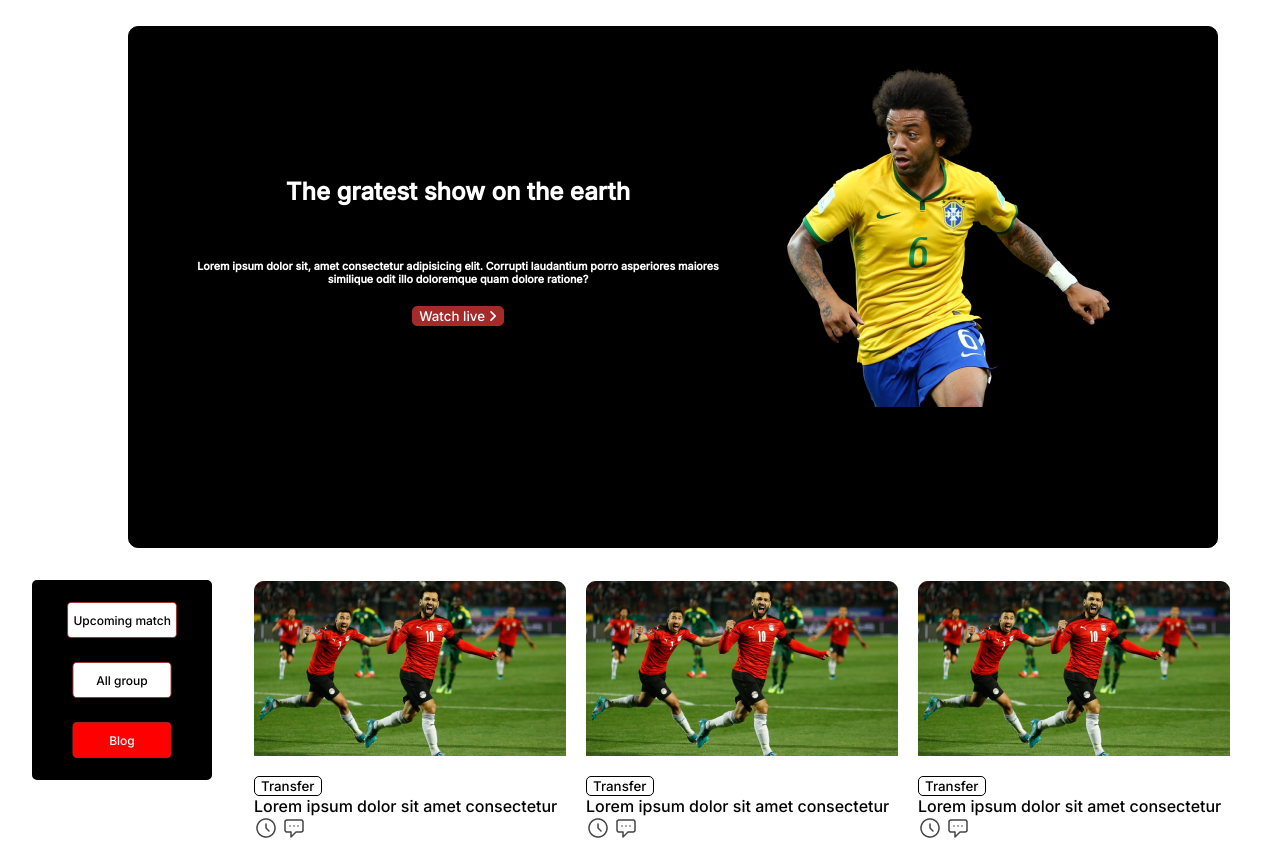
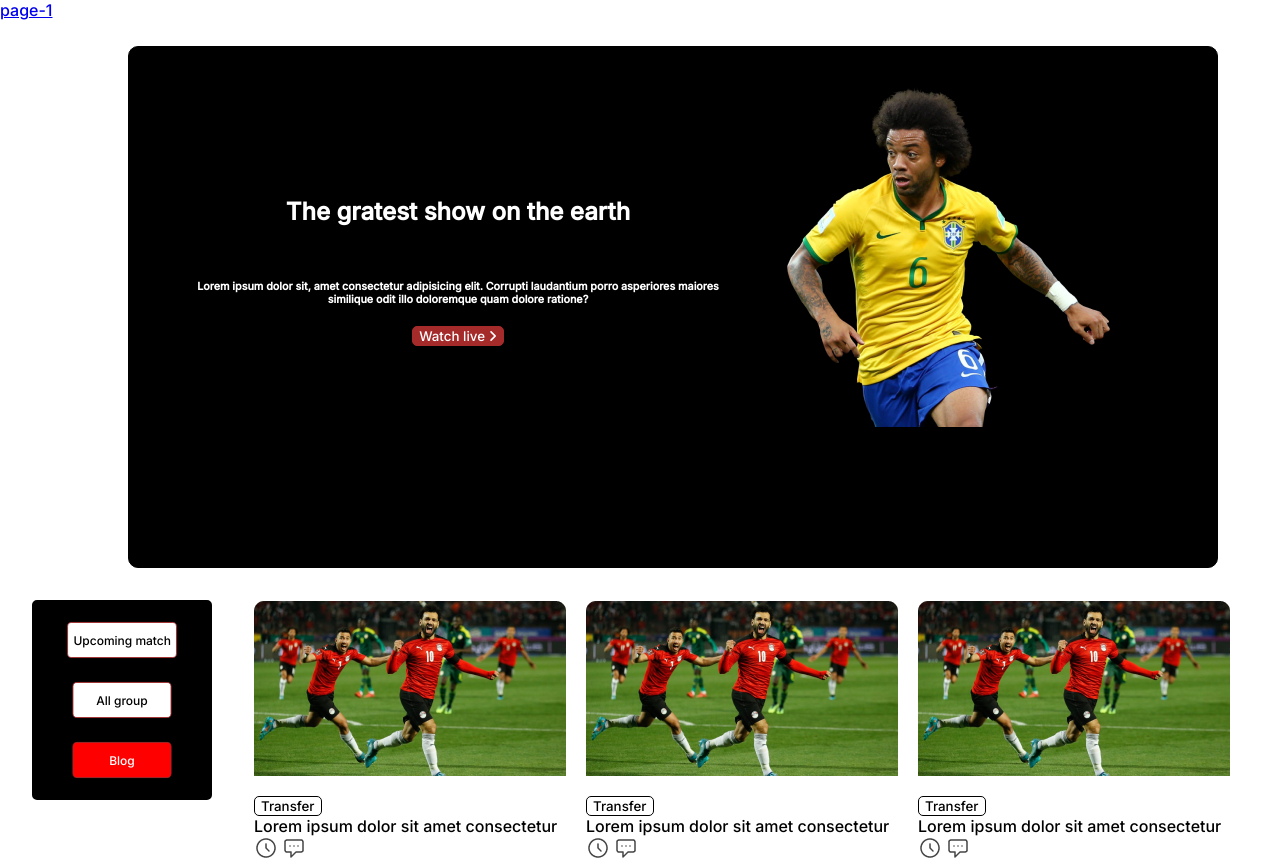
Before and after one commit to sanjidaakhanda/world-cup-assig, a plain HTML site: page index.html in a window 1280 px wide. Shown: the top 867 px of the page. Drawn offline with Linux system fonts and the light colour scheme.

Commit message:
last  commit

```diff
--- a/index.html
+++ b/index.html
@@ -27,6 +27,8 @@
 
  <!-- section-1 start -->
  <header>
+
+    <a href="second.html">page-1</a>
     <section>
         <div class="section-1">
     <div class="player">
```
Also changed, not shown: second.html (+3 -0 lines).
